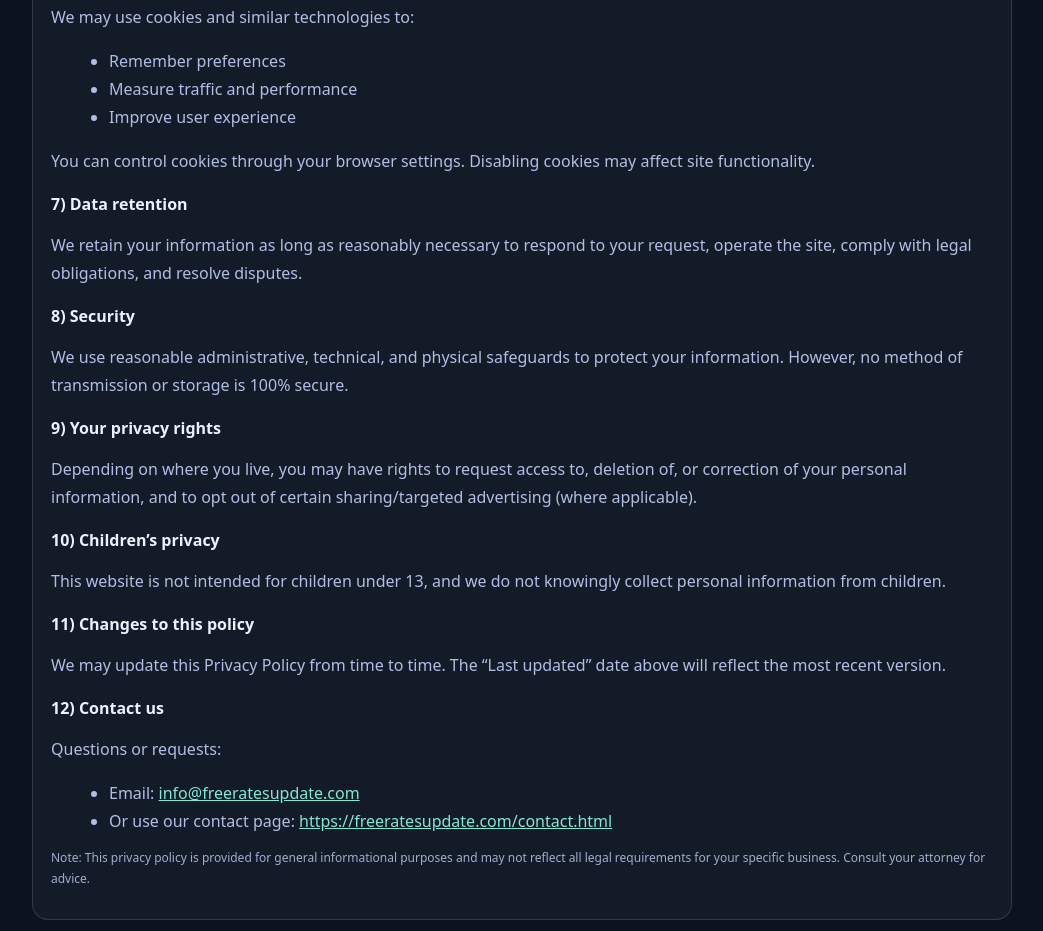
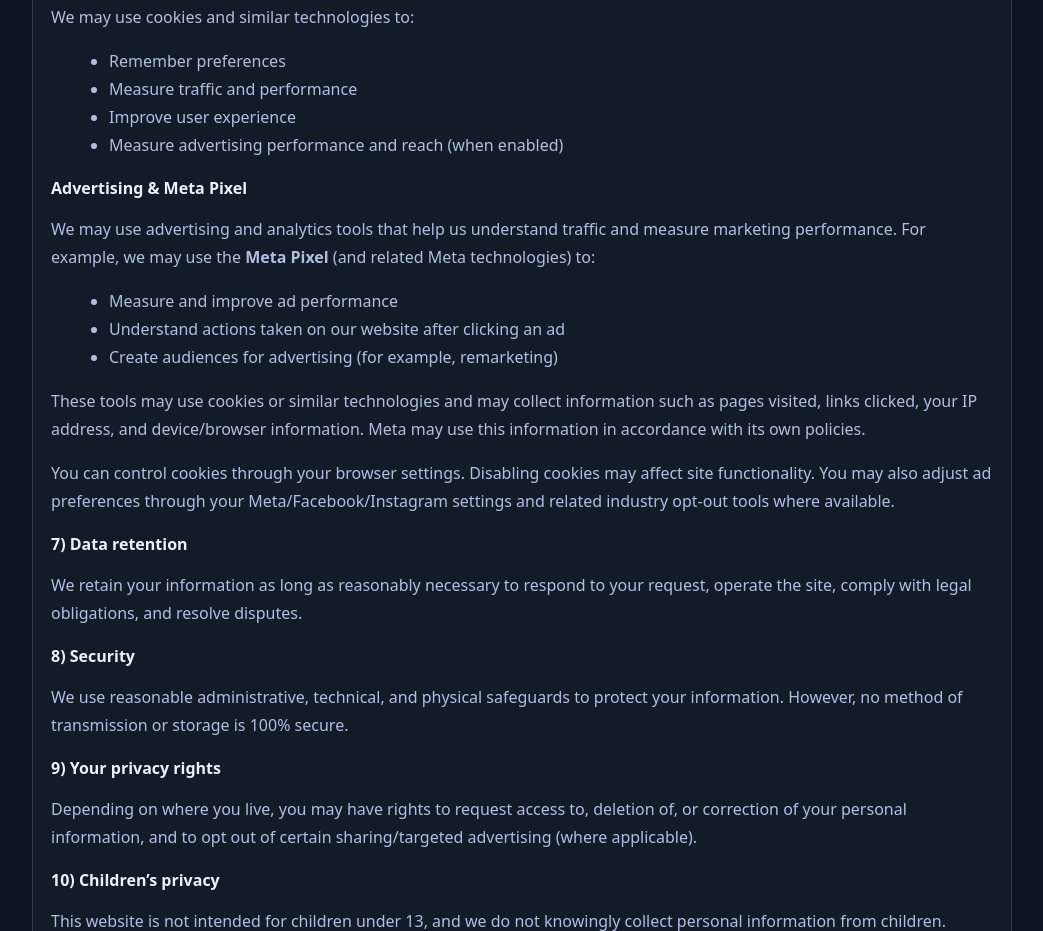
Before and after one commit to davidmday99-lgtm/freeratesupdate.com, a plain HTML site: page privacy.html in a window 1280 px wide. Shown: the part 1756-2687 px from the top of the page, without its empty margins (118-1161 px from the left). Drawn offline with Linux system fonts and the light colour scheme.

Commit message:
Update privacy policy to cover Meta Pixel / advertising tracking

```diff
--- a/privacy.html
+++ b/privacy.html
@@ -84,8 +84,18 @@
         <li>Remember preferences</li>
         <li>Measure traffic and performance</li>
         <li>Improve user experience</li>
+        <li>Measure advertising performance and reach (when enabled)</li>
       </ul>
-      <p>You can control cookies through your browser settings. Disabling cookies may affect site functionality.</p>
+
+      <h2>Advertising & Meta Pixel</h2>
+      <p>We may use advertising and analytics tools that help us understand traffic and measure marketing performance. For example, we may use the <strong>Meta Pixel</strong> (and related Meta technologies) to:</p>
+      <ul>
+        <li>Measure and improve ad performance</li>
+        <li>Understand actions taken on our website after clicking an ad</li>
+        <li>Create audiences for advertising (for example, remarketing)</li>
+      </ul>
+      <p>These tools may use cookies or similar technologies and may collect information such as pages visited, links clicked, your IP address, and device/browser information. Meta may use this information in accordance with its own policies.</p>
+      <p>You can control cookies through your browser settings. Disabling cookies may affect site functionality. You may also adjust ad preferences through your Meta/Facebook/Instagram settings and related industry opt‑out tools where available.</p>
 
       <h2>7) Data retention</h2>
       <p>We retain your information as long as reasonably necessary to respond to your request, operate the site, comply with legal obligations, and resolve disputes.</p>
```
